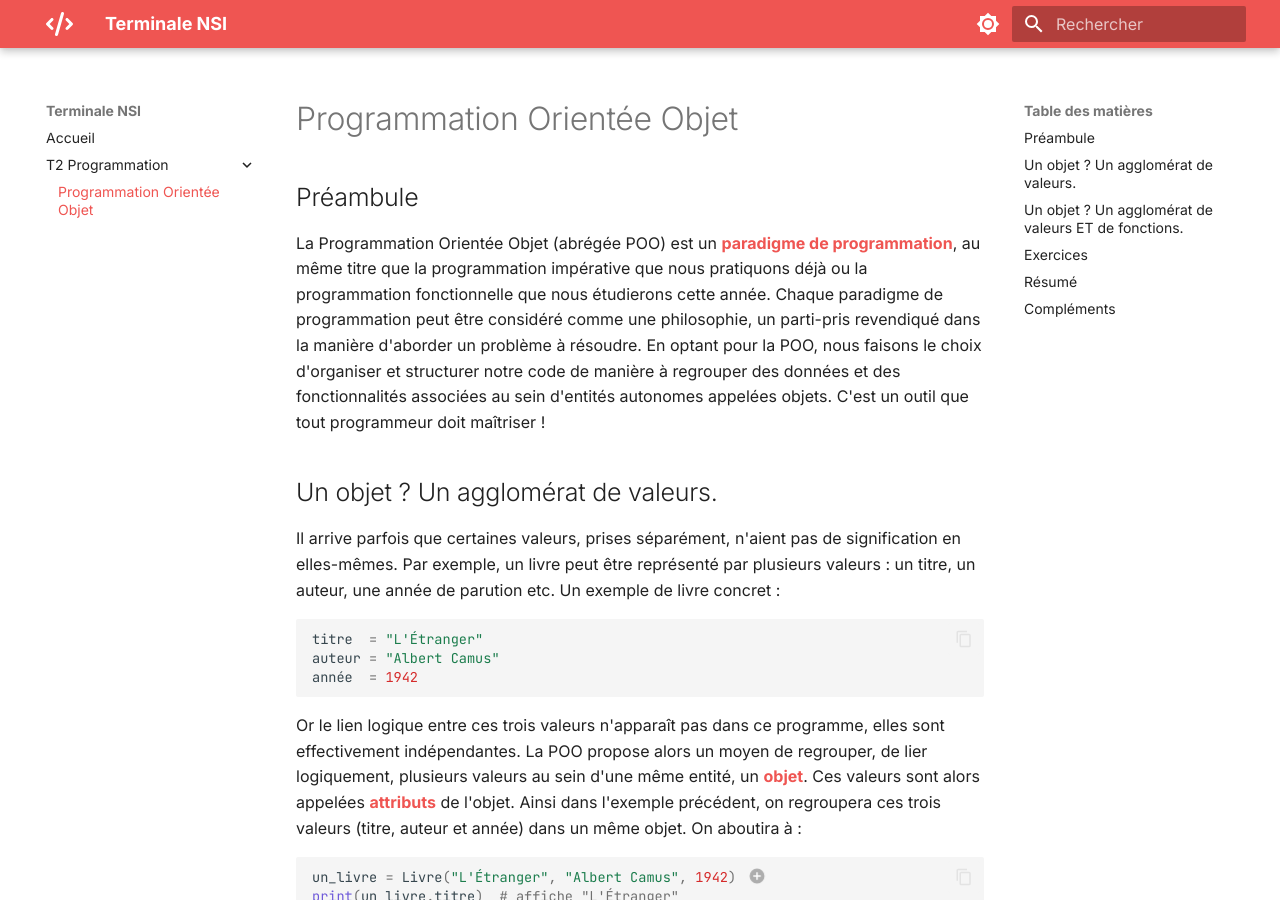
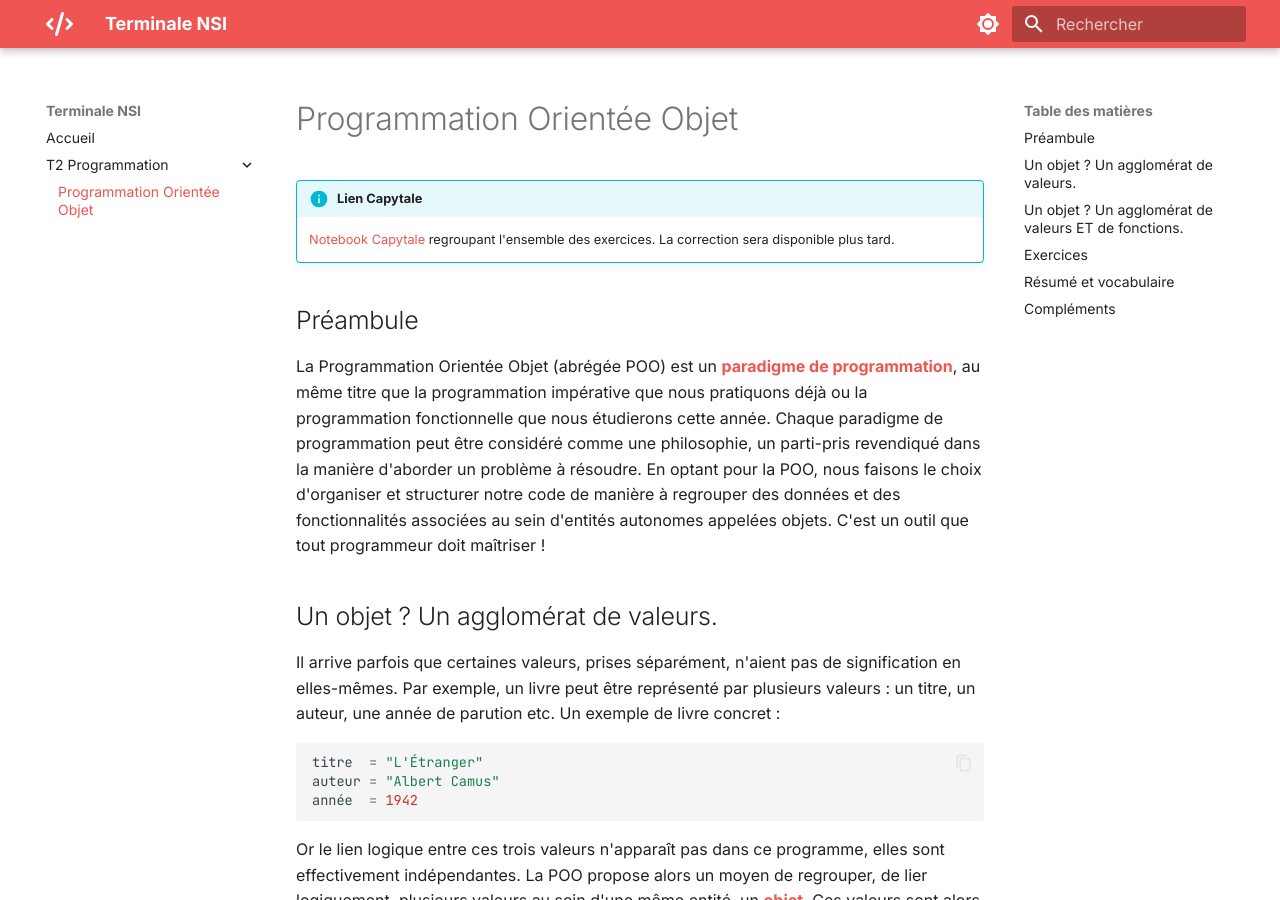
Before and after one commit to ArthurRouquan/TNSI, an MkDocs documentation site: the page built from docs/T2 Programmation/1poo.md, in a window 1280 px wide and 900 px high. Built offline with MkDocs 1.6.1 and Material for MkDocs 9.7.7, drawn with Linux system fonts in a browser that asks for light colours; some of the changed text lies outside the part shown.

Commit message:
poo capytale link

````diff
--- a/docs/T2 Programmation/1poo.md
+++ b/docs/T2 Programmation/1poo.md
@@ -1,4 +1,7 @@
 # Programmation Orientée Objet
+
+!!! info "Lien Capytale"
+    [Notebook Capytale](https://capytale2.ac-paris.fr/web/c/d7ca-1776728) regroupant l'ensemble des exercices. La correction sera disponible plus tard.
 
 ## Préambule
 
@@ -99,14 +102,14 @@ livre3 = Livre("Les Frères Karamazov", "Fiodor Dostoïevski", 1880)
 
 ??? question ":fontawesome-solid-book:   Exercice 1 - Un rat de bibliothèque"
 
-    1. Instancier un nouveau livre `mon_livre_favori`.
+    1. Instancier un nouveau livre `mon_livre_favori` et afficher ensuite son titre.
 
     2. Le professeur documentaliste souhaite que vos livres prennent en compte la langue originale d'écriture. Modifiez donc la classe `Livre` pour inclure un nouvel attribut appelé `langue_originale`. Ensuite, mettez à jour l'instantiation des quatre livres précédemment créés pour inclure également l'information sur la langue originale.
 
     3. Écrire une fonction `plus_ancien(livre1, livre2)` qui renvoie le titre du livre ayant été publié en premier parmi les deux livres passés en argument.
 
         ```py title="Exemple d'utilisation de la classe"
-        >>> livre1 = Livre("L'Étranger", "Albert Camus", 1942,)
+        >>> livre1 = Livre("L'Étranger", "Albert Camus", 1942)
         >>> livre2 = Livre("Martin Eden", "Jack London", 1909)
         >>> livre3 = Livre("Les Frères Karamazov", "Fiodor Dostoïevski", 1880)
         >>> plus_ancien(livre1, livre3)
@@ -366,13 +369,14 @@ Le **constructeur** `#!py def __init__(self, ...):` est donc une méthode spéci
 
 
 
-## Résumé
+## Résumé et vocabulaire
 
 * Classe = Type personnalisé
 * Objet = Instance concrète d'une classe (de la même manière que l'objet/valeur `42` est une instance de la classe/type `int`) = "Grosse" variable qui réunit un ensemble de valeurs (attributs) et de fonctions internes (méthodes)
 * Attributs = Valeurs agglomérées dans une classe
 * Méthodes = Fonctions spécifiques et internes à une classe
     * Constructeur = Méthode spéciale qui permet de créer (initialiser, instancier) un objet
+* Créer = initialiser = instancier
 
 
 ## Compléments
````
